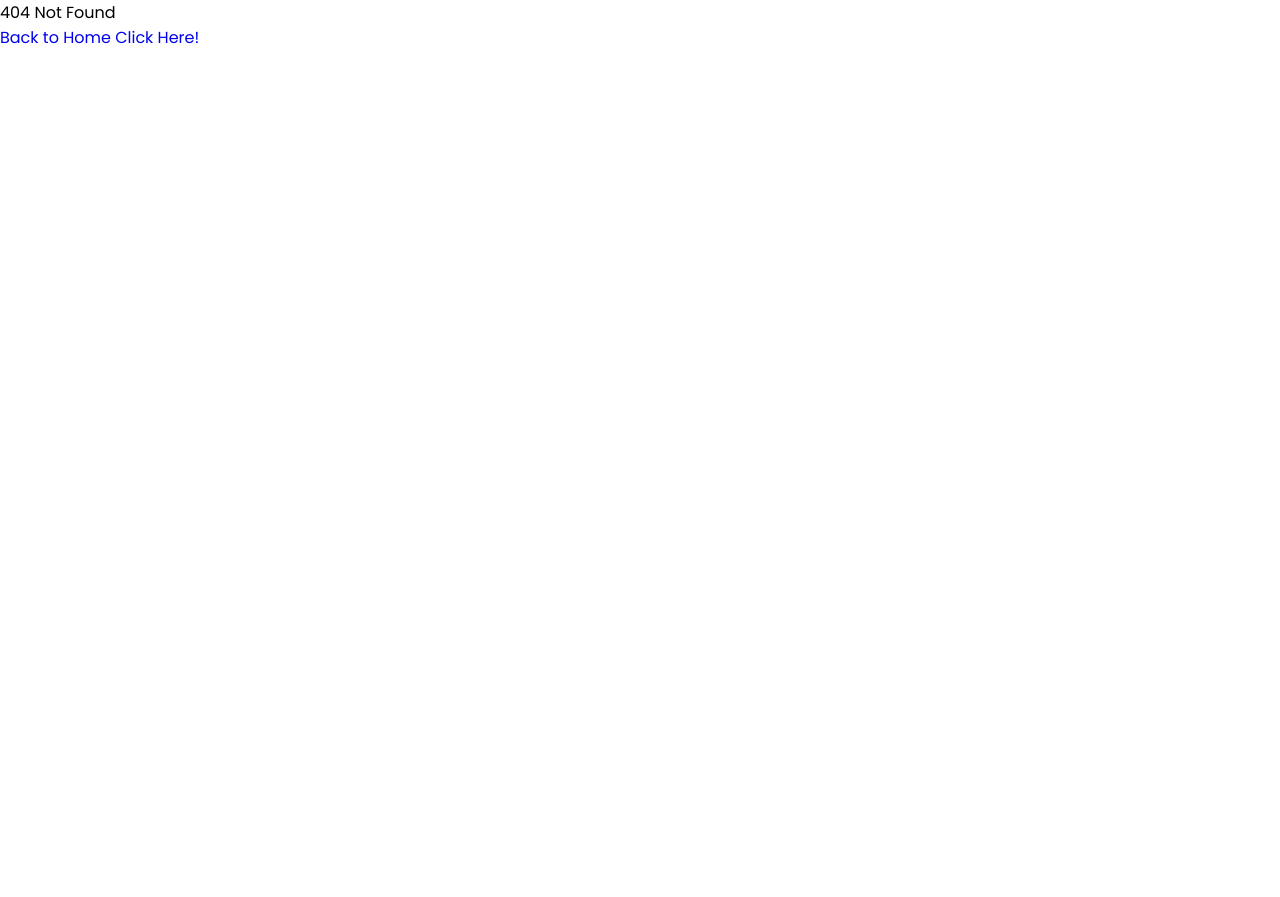
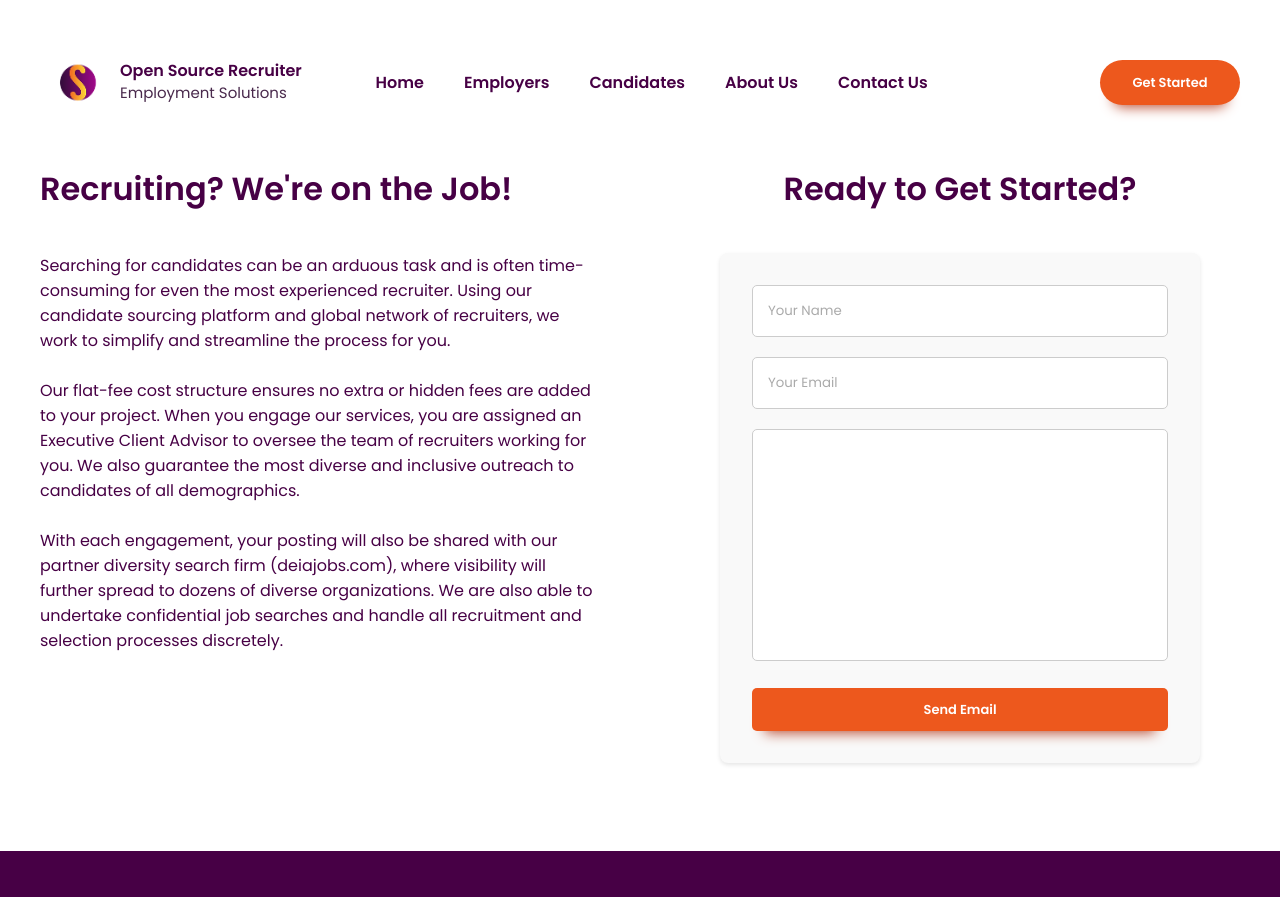
Before and after one commit to keniwane/os-recruiter-frontend, a React (Vite) app: page /os-recruiter-frontend/employers in a window 1280 px wide. Before the commit this address had no page. Shown: the top 897 px of the page. Before the commit the page ends 800 px from the top, so only its background shows below. Built offline with nearby package versions, Linux system fonts and the light colour scheme.

Commit message:
updated urls

```diff
--- a/src/constants/index.js
+++ b/src/constants/index.js
@@ -1,17 +1,17 @@
 export const NavBarLinks = [
-  { id: 'home', name: 'Home', url: '/' },
-  { id: 'employers', name: 'Employers', url: '/employers' },
-  { id: 'candidates', name: 'Candidates', url: '/candidates' },
-  { id: 'about-us', name: 'About Us', url: '/aboutus' },
-  { id: 'contact', name: 'Contact Us', url: '/contact' },
+  { id: 'home', name: 'Home', url: '/os-recruiter-frontend/' },
+  { id: 'employers', name: 'Employers', url: '/os-recruiter-frontend/employers' },
+  { id: 'candidates', name: 'Candidates', url: '/os-recruiter-frontend/candidates' },
+  { id: 'about-us', name: 'About Us', url: '/os-recruiter-frontend/aboutus' },
+  { id: 'contact', name: 'Contact Us', url: '/os-recruiter-frontend/contact' },
 ];
 
 export const FooterLinks = [
-  { id: 'home', name: 'Home', url: '/' },
+  { id: 'home', name: 'Home', url: '/os-recruiter-frontend/' },
   { id: 'jobs', name: 'Jobs', url: 'https://www.osrjobs.com' },
   { id: 'courses', name: 'Courses', url: 'https://skillyah.com/courses' },
-  { id: 'privacy-policy', name: 'Privacy Policy', url: '/' },
-  { id: 'blog', name: 'Blog', url: '/' },
-  { id: 'contact', name: 'Contact Us', url: '/contact' },
-  { id: 'about-us', name: 'About Us', url: '/aboutus' },
+  { id: 'privacy-policy', name: 'Privacy Policy', url: '/os-recruiter-frontend/' },
+  { id: 'blog', name: 'Blog', url: '/os-recruiter-frontend/' },
+  { id: 'contact', name: 'Contact Us', url: '/os-recruiter-frontend/contact' },
+  { id: 'about-us', name: 'About Us', url: '/os-recruiter-frontend/aboutus' },
 ];
```
Also changed, not shown: src/main.jsx (+6 -6 lines).
